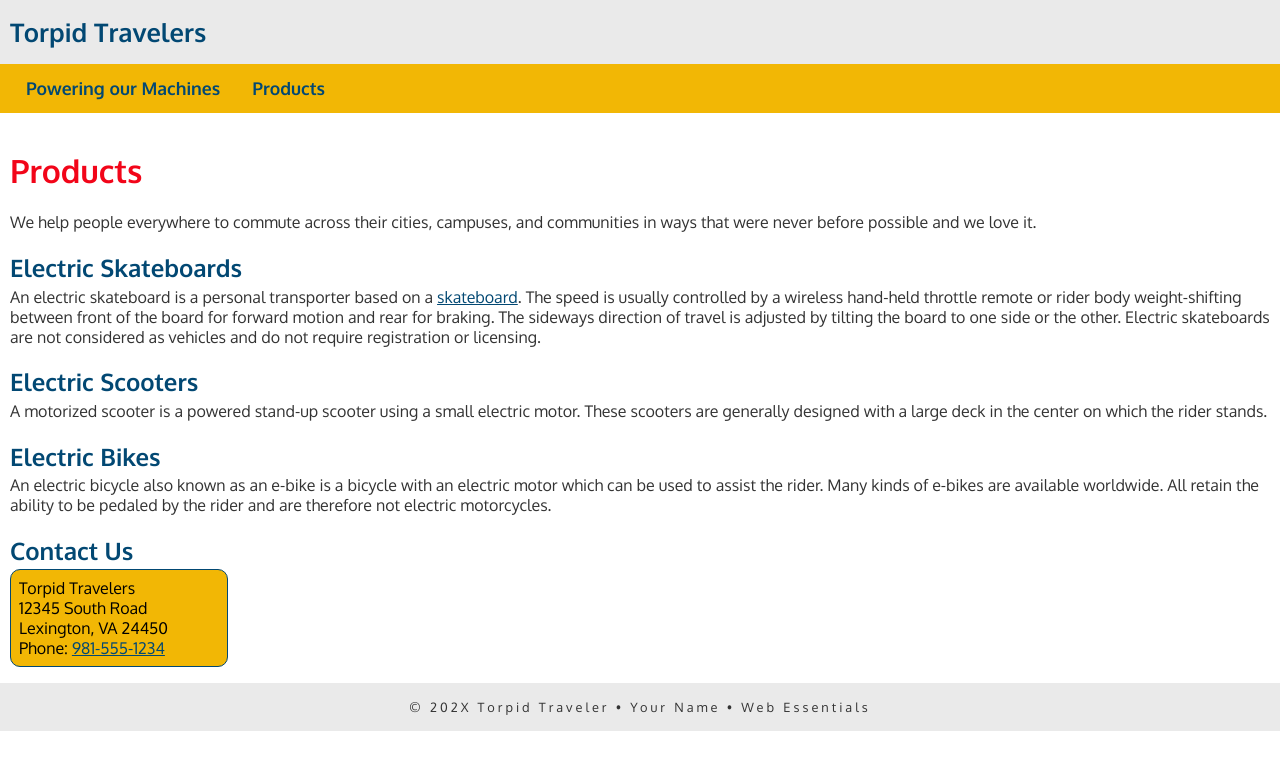
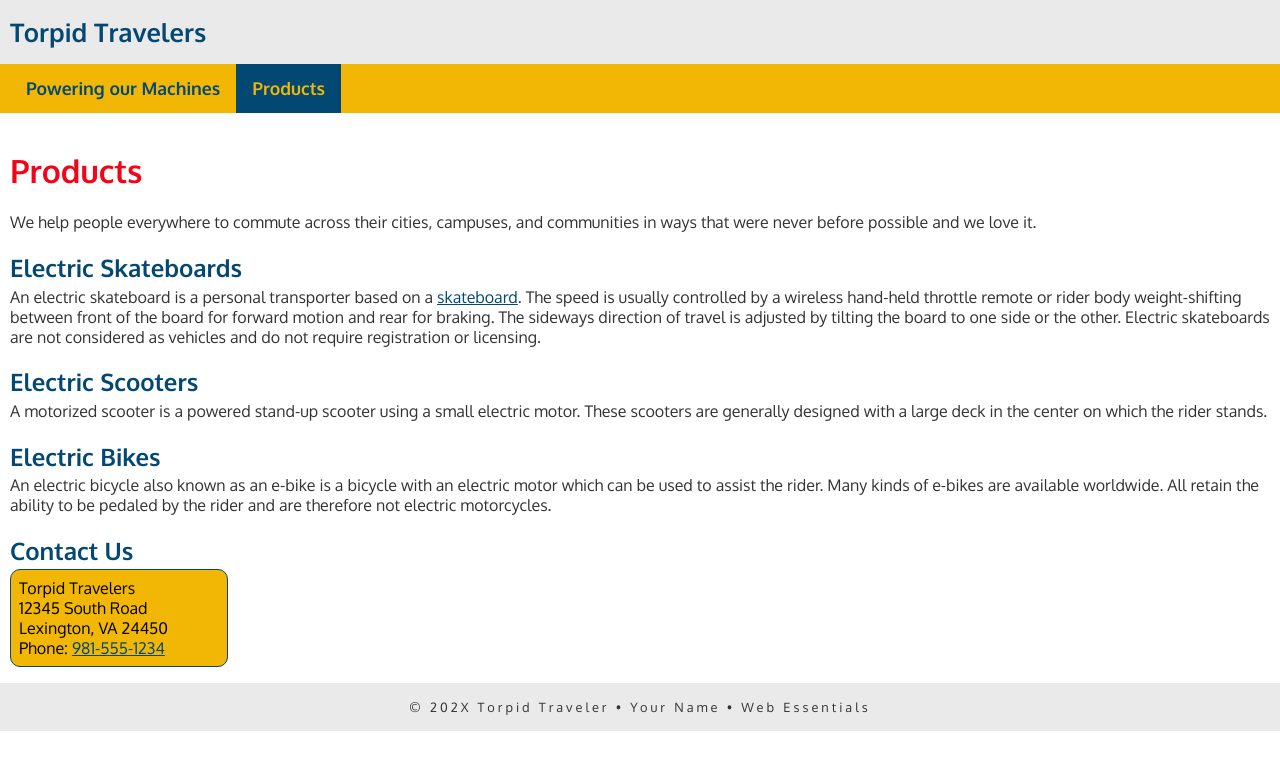
Before and after one commit to AndreBest2/dwdd1600, a plain HTML site: page 04follow-along/products.html in a window 1280 px wide. Drawn offline with Linux system fonts and the light colour scheme.

Commit message:
Update class active products.html

```diff
--- a/04follow-along/products.html
+++ b/04follow-along/products.html
@@ -23,7 +23,7 @@
     <nav>
         <ul>
             <li><a href="index.html">Powering our Machines</a></li>
-            <li><a href="products.html">Products</a></li>
+            <li class="active"><a href="products.html">Products</a></li>
         </ul>
     </nav>
 
```
